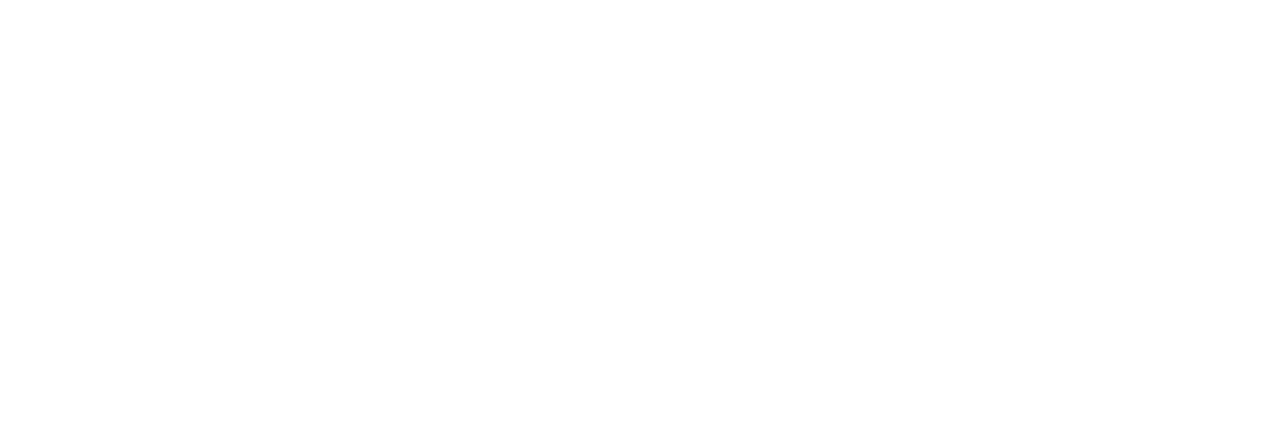
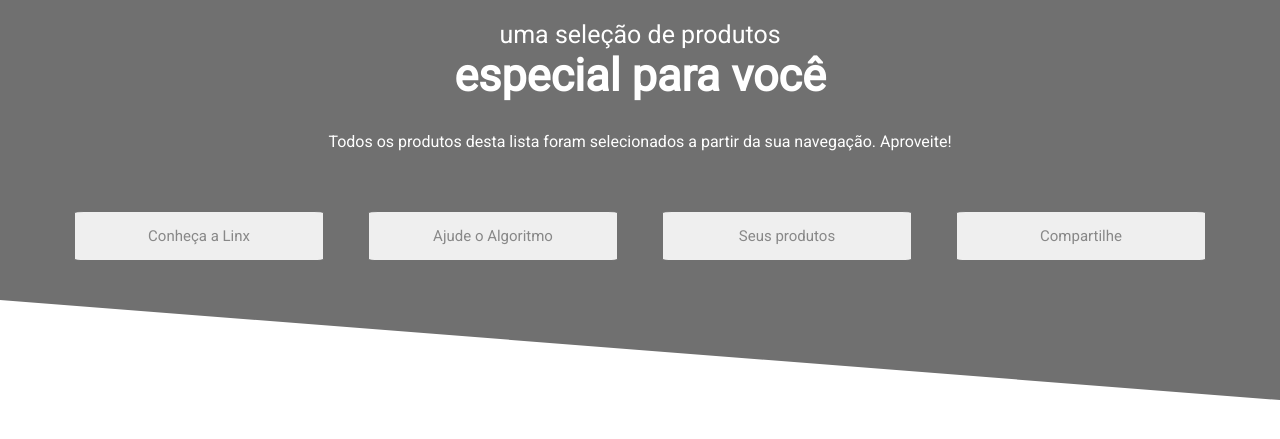
Before and after one commit to beautiful-sea/p2tassio, a Flask app: page / in a window 1280 px wide. Before the commit the part shown is empty. Shown: the top 439 px of the page. Run offline with Flask 2, Linux system fonts and the light colour scheme.

Commit message:
Feat: header finalizado

```diff
--- a/application/view/static/css/style.css
+++ b/application/view/static/css/style.css
@@ -0,0 +1,54 @@
+@import url('https://fonts.googleapis.com/css?family=Roboto');
+* {
+    font-family: 'Roboto';
+    margin: 0px;
+    color: #888;
+}
+
+:root {
+    --titulos-header: white;
+}
+
+header{
+    text-align: center;
+    margin-top: 20px;
+    height: 400px;
+}
+
+.background-header {
+    position: absolute;
+    top: 0px;
+    left: 0px;
+    height: 400px;
+    width: 100%;
+    background-color: #707070;
+    clip-path: polygon(0 0, 100% 0, 100% 100%, 0 75%);
+    z-index: -1;
+}
+
+.titulo{
+    color: var(--titulos-header);
+    font-size: 25px;
+}
+
+.titulo2{
+    font-size: 45px;
+    font-weight: bold;
+    color: var(--titulos-header);
+}
+
+.titulo3{
+    color: var(--titulos-header);
+    margin-top: 30px;
+    margin-bottom: 60px;
+}
+
+header button{
+    font-size: 15px;
+    margin: 0px 20px 20px 20px;
+    width: 250px;
+    border: 1px solid #707070;
+    padding-top: 15px;
+    padding-bottom: 15px;
+    border-radius: 4%;
+}
--- a/application/view/template/index.html
+++ b/application/view/template/index.html
@@ -11,7 +11,14 @@
 <body>
 
     <header>
-
+        <div class="background-header"></div>
+        <p class="titulo">uma seleção de produtos</p>
+        <p class="titulo2">especial para você</p>
+        <p class="titulo3">Todos os produtos desta lista foram selecionados a partir da sua navegação. Aproveite!</p>
+        <button>Conheça a Linx</button>
+        <button>Ajude o Algoritmo</button>
+        <button>Seus produtos</button>
+        <button>Compartilhe</button>
     </header>
 
     <main>
```
